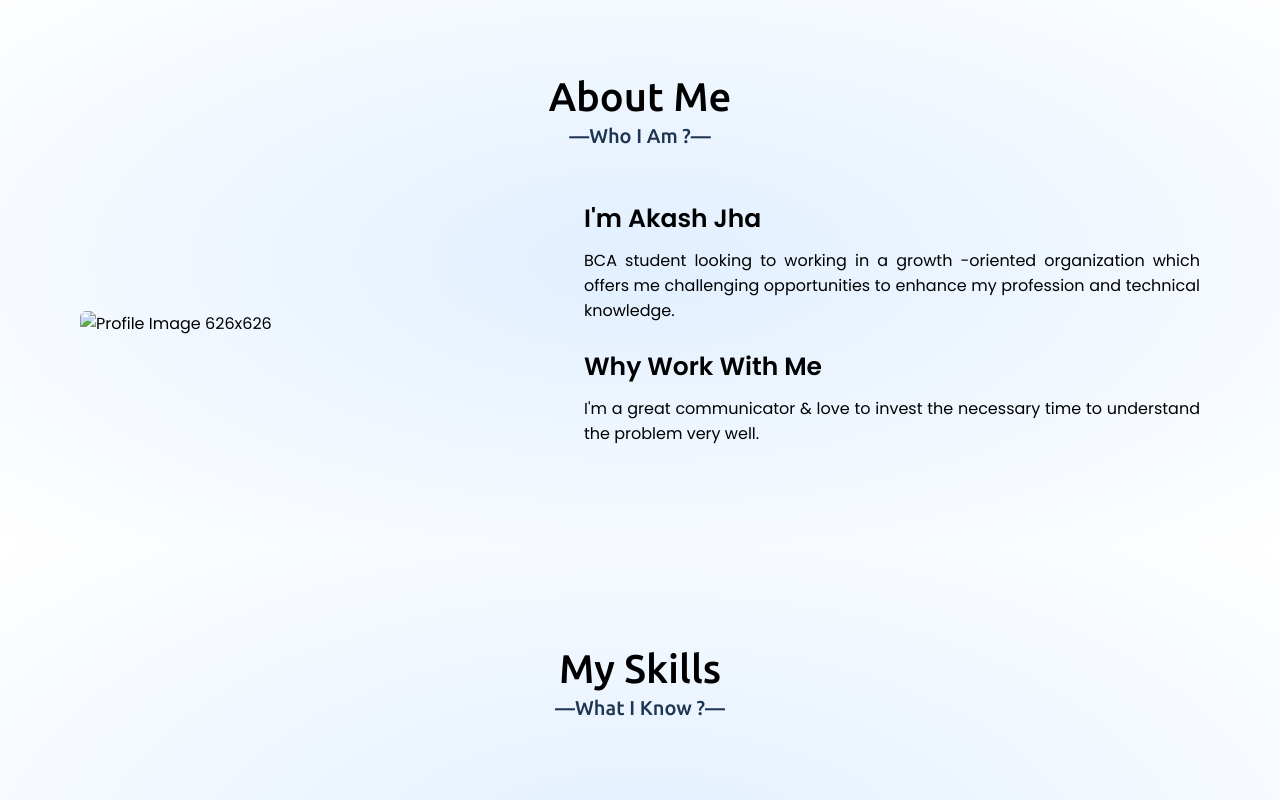
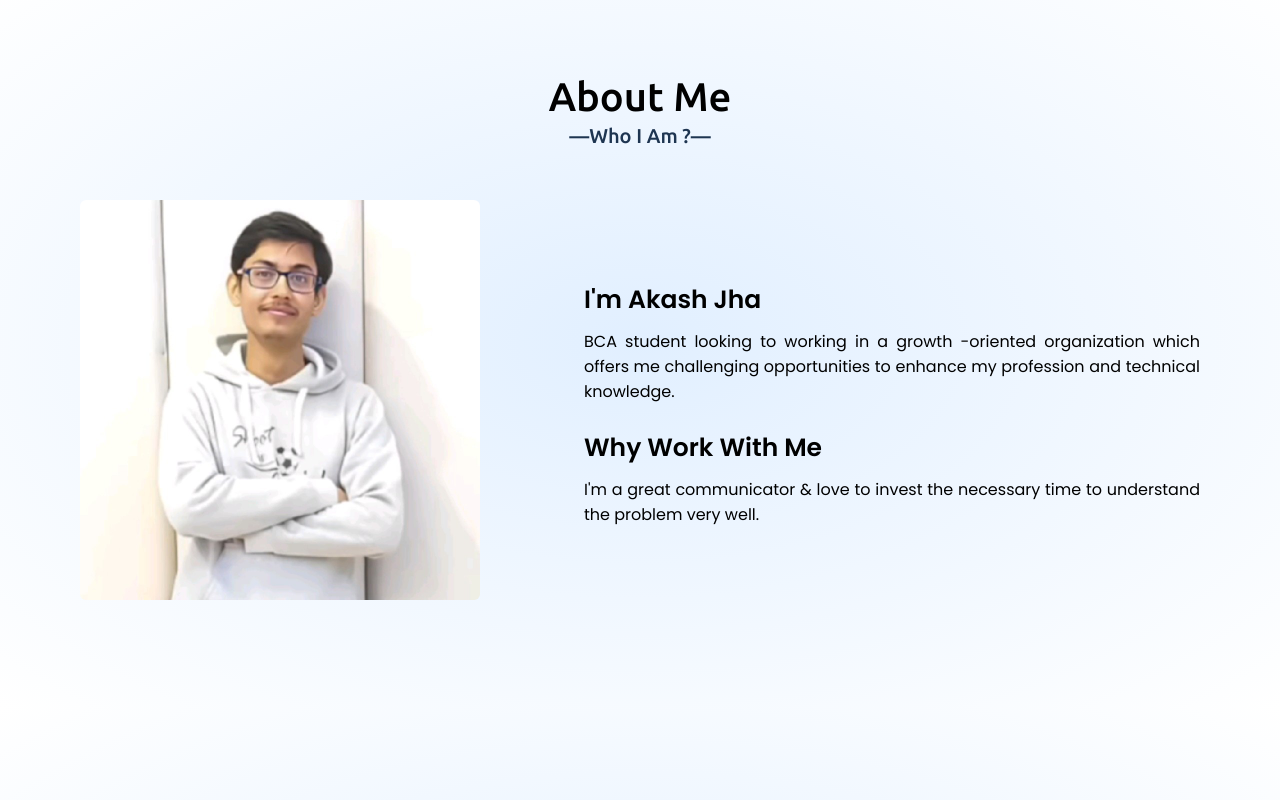
Before and after one commit to akashjha991/Resume, a plain HTML site: page index.html in a window 1280 px wide. Shown: the part 826-1626 px from the top of the page. Drawn offline with nearby package versions, Linux system fonts and the light colour scheme; the site is published under a folder, as on GitHub Pages, so addresses that start at the root find nothing.

Commit message:
Update index.html

```diff
--- a/index.html
+++ b/index.html
@@ -47,7 +47,7 @@
           <h2 class="title">About Me</h2>
           <div class="about-content">
             <div class="column left">
-              <img src="/aakashjha.jpg" alt="Profile Image 626x626">
+              <img src="aakashjha.jpg" alt="Profile Image 626x626">
             </div>
             <div class="column right">
               <div class="text">I'm Akash Jha </div>
```
